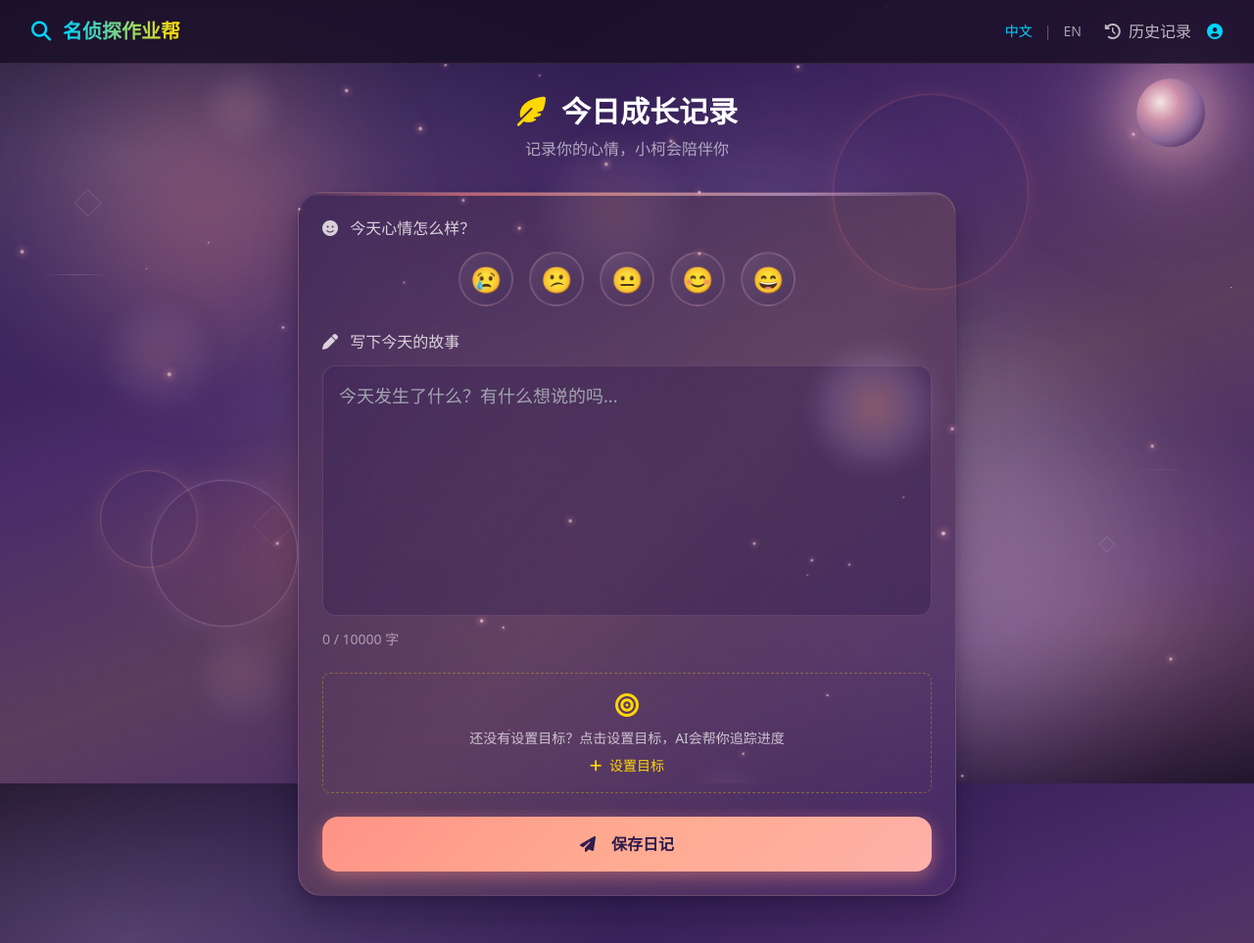
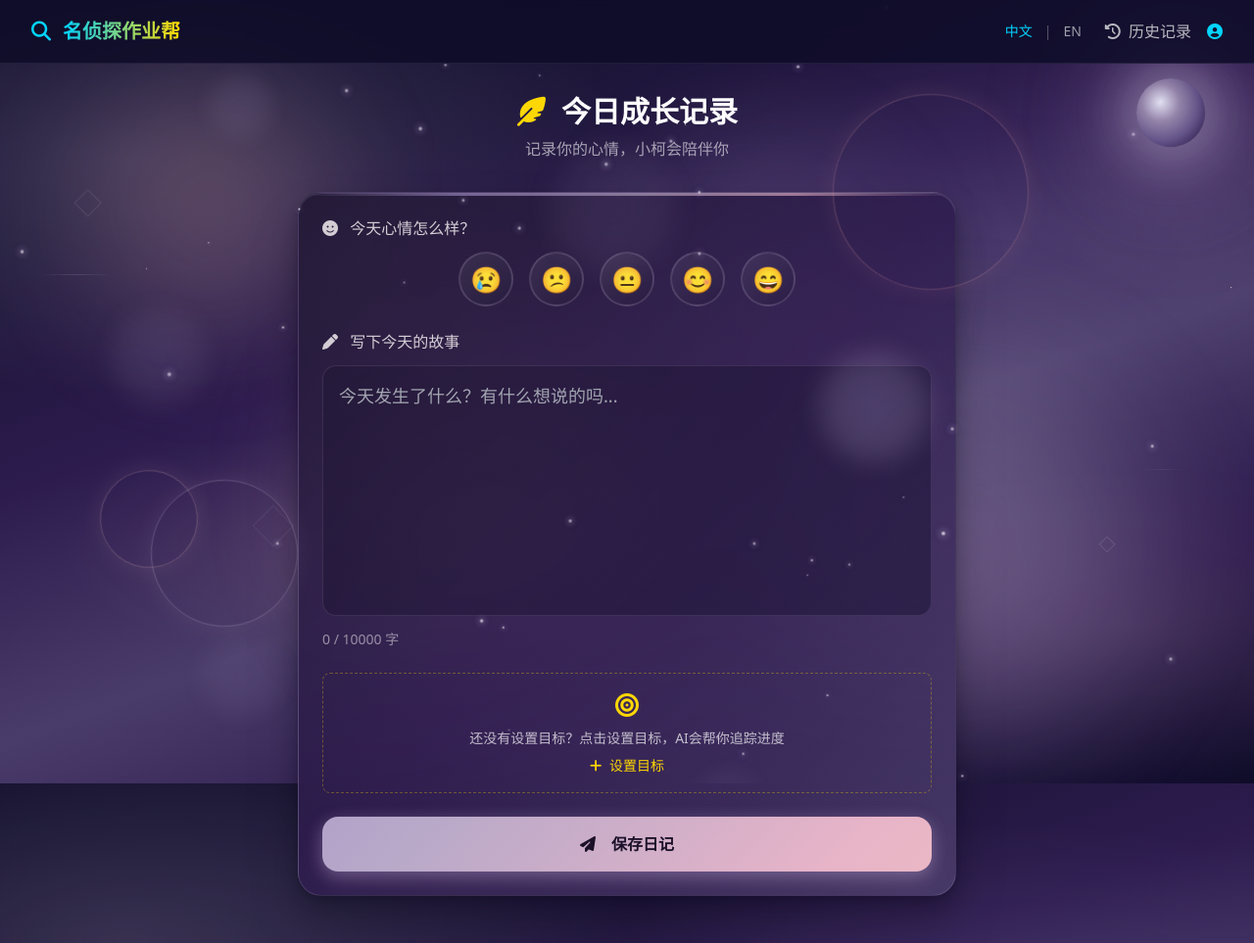
Before and after one commit to rfeng-0312/agent, a Flask app: page /diary in a window 1280 px wide. Shown: the whole page at 98% size. Run offline with Flask 3, Linux system fonts and the light colour scheme; the visitor is signed in with stand-in values (Sample User, id 1); data that the repository does not hold is empty; some libraries are stand-ins or nearby versions.

Commit message:
Improve diary page CSS colors with blue-purple warm blend
- Update CSS variables to blue-purple warm tone fusion
- Adjust background gradient to match main site (#0f0c29)
- Modify button styles with periwinkle to rose gradient
- Update card styles with lavender borders and shadows
- Adjust input focus styles with blue-purple glow
- Update halo effects, particles, and decorations
- Modify moon orb to blue-purple color scheme
- Update all animations to match new color palette

🤖 Generated with [Claude Code](https://claude.com/claude-code)

Co-Authored-By: Claude Opus 4.5 <noreply@anthropic.com>

```diff
--- a/frontend/static/css/diary-pages.css
+++ b/frontend/static/css/diary-pages.css
@@ -862,42 +862,47 @@
    温暖色系：珊瑚/蜜桃/腮红/薰衣草
    ============================================ */
 
-/* ========== 14. 梦幻主题 - CSS变量 ========== */
+/* ========== 14. 梦幻主题 - CSS变量 (蓝紫暖调融合版) ========== */
 :root {
-    /* 温暖梦幻色系 */
-    --dp-dream-coral: #FF7B7B;
-    --dp-dream-peach: #FFAB91;
-    --dp-dream-blush: #FFB6C1;
-    --dp-dream-lavender: #D8B4E2;
-    --dp-dream-lilac: #E8DAEF;
-    --dp-dream-sky: #87CEEB;
-
-    /* 背景深色 */
-    --dp-dream-purple-dark: #2D1B4E;
-    --dp-dream-purple-mid: #4A2C6A;
-    --dp-dream-rose-dark: #5C3D5E;
-    --dp-dream-bg-base: #1a1028;
-
-    /* 梦幻阴影 */
-    --dp-dream-glow-coral: 0 0 20px rgba(255, 123, 123, 0.3);
-    --dp-dream-glow-lavender: 0 0 20px rgba(216, 180, 226, 0.3);
-    --dp-dream-glow-blush: 0 0 20px rgba(255, 182, 193, 0.3);
-}
-
-/* ========== 15. 梦幻主题 - 渐变背景 ========== */
+    /* 蓝紫暖调融合色系 */
+    --dp-dream-coral: #E8A0A0;       /* 降低饱和度的珊瑚 */
+    --dp-dream-peach: #F0C4B8;       /* 更柔和的蜜桃 */
+    --dp-dream-blush: #E8B4C8;       /* 偏紫的玫瑰粉 */
+    --dp-dream-lavender: #B8A9C9;    /* 偏蓝的薰衣草 */
+    --dp-dream-lilac: #C8B8D8;       /* 更蓝的淡紫 */
+    --dp-dream-sky: #9D8EC9;         /* 长春花蓝紫替代天蓝 */
+
+    /* 背景深色 - 与主站统一 */
+    --dp-dream-purple-dark: #0f0c29; /* 与主站一致 */
+    --dp-dream-purple-mid: #2D1B4E;
+    --dp-dream-rose-dark: #4A3C6A;   /* 更偏蓝紫 */
+    --dp-dream-bg-base: #0f0c29;     /* 与主站一致 */
+
+    /* 梦幻阴影 - 蓝紫暖调融合 */
+    --dp-dream-glow-coral: 0 0 20px rgba(232, 160, 160, 0.3);
+    --dp-dream-glow-lavender: 0 0 20px rgba(184, 169, 201, 0.3);
+    --dp-dream-glow-blush: 0 0 20px rgba(232, 180, 200, 0.3);
+}
+
+/* ========== 15. 梦幻主题 - 渐变背景 (蓝紫暖调融合版) ========== */
 .dp-dream-bg-twilight {
     background:
-        radial-gradient(ellipse 80% 60% at 10% 20%, rgba(216, 180, 226, 0.25) 0%, transparent 50%),
-        radial-gradient(ellipse 70% 50% at 90% 80%, rgba(255, 171, 145, 0.2) 0%, transparent 50%),
-        radial-gradient(ellipse 60% 40% at 50% 50%, rgba(135, 206, 235, 0.12) 0%, transparent 60%),
-        radial-gradient(ellipse 50% 30% at 30% 70%, rgba(255, 123, 123, 0.15) 0%, transparent 50%),
+        /* 蓝紫光晕 - 增加 */
+        radial-gradient(ellipse 70% 50% at 80% 30%, rgba(157, 142, 201, 0.15) 0%, transparent 50%),
+        /* 薰衣草光晕 */
+        radial-gradient(ellipse 80% 60% at 10% 20%, rgba(184, 169, 201, 0.2) 0%, transparent 50%),
+        /* 玫瑰光晕 - 降低强度 */
+        radial-gradient(ellipse 60% 40% at 90% 80%, rgba(232, 180, 200, 0.12) 0%, transparent 50%),
+        /* 柔和珊瑚光晕 */
+        radial-gradient(ellipse 50% 30% at 30% 70%, rgba(232, 160, 160, 0.1) 0%, transparent 50%),
+        /* 基础渐变 - 与主站统一 */
         linear-gradient(160deg,
-            #1a1028 0%,
-            #2D1B4E 20%,
-            #4A2C6A 40%,
-            #5C3D5E 60%,
-            #4A2C6A 80%,
-            #1a1028 100%);
+            #0f0c29 0%,
+            #1a1535 20%,
+            #2D1B4E 40%,
+            #4A3C6A 60%,
+            #2D1B4E 80%,
+            #0f0c29 100%);
     background-attachment: fixed;
     min-height: 100vh;
 }
@@ -911,28 +916,28 @@
     overflow: hidden;
 }
 
-/* 萤火虫粒子 */
+/* 萤火虫粒子 (蓝紫暖调融合) */
 .dp-dream-particle {
     position: absolute;
     border-radius: 50%;
     background: radial-gradient(circle,
         rgba(255, 255, 255, 0.9) 0%,
-        rgba(255, 182, 193, 0.6) 40%,
+        rgba(184, 169, 201, 0.6) 40%,
         transparent 70%);
     box-shadow:
-        0 0 6px rgba(255, 182, 193, 0.5),
-        0 0 12px rgba(216, 180, 226, 0.3);
+        0 0 6px rgba(184, 169, 201, 0.5),
+        0 0 12px rgba(157, 142, 201, 0.3);
     animation: dp-firefly-float var(--duration, 8s) ease-in-out infinite;
     animation-delay: var(--delay, 0s);
 }
 
-/* 大型光球 */
+/* 大型光球 (蓝紫暖调融合) */
 .dp-dream-orb {
     position: absolute;
     border-radius: 50%;
     background: radial-gradient(circle,
-        rgba(255, 171, 145, 0.35) 0%,
-        rgba(216, 180, 226, 0.2) 40%,
+        rgba(157, 142, 201, 0.3) 0%,
+        rgba(184, 169, 201, 0.2) 40%,
         transparent 70%);
     filter: blur(8px);
     animation: dp-orb-drift var(--duration, 15s) ease-in-out infinite;
@@ -958,29 +963,29 @@
 
 .dp-dream-halo.coral {
     background: radial-gradient(circle,
-        rgba(255, 123, 123, 0.5) 0%,
-        rgba(255, 171, 145, 0.3) 50%,
+        rgba(232, 160, 160, 0.4) 0%,      /* 柔和珊瑚 */
+        rgba(232, 180, 200, 0.25) 50%,    /* 玫瑰 */
         transparent 70%);
 }
 
 .dp-dream-halo.lavender {
     background: radial-gradient(circle,
-        rgba(216, 180, 226, 0.45) 0%,
-        rgba(232, 218, 239, 0.25) 50%,
+        rgba(184, 169, 201, 0.45) 0%,     /* 薰衣草 */
+        rgba(200, 184, 216, 0.25) 50%,   /* 淡紫 */
         transparent 70%);
 }
 
 .dp-dream-halo.peach {
     background: radial-gradient(circle,
-        rgba(255, 171, 145, 0.45) 0%,
-        rgba(255, 182, 193, 0.25) 50%,
+        rgba(240, 196, 184, 0.4) 0%,      /* 柔和蜜桃 */
+        rgba(232, 180, 200, 0.22) 50%,   /* 玫瑰 */
         transparent 70%);
 }
 
 .dp-dream-halo.sky {
     background: radial-gradient(circle,
-        rgba(135, 206, 235, 0.35) 0%,
-        rgba(216, 180, 226, 0.2) 50%,
+        rgba(157, 142, 201, 0.4) 0%,      /* 长春花蓝紫 */
+        rgba(184, 169, 201, 0.22) 50%,   /* 薰衣草 */
         transparent 70%);
 }
 
@@ -993,35 +998,35 @@
     overflow: hidden;
 }
 
-/* 旋转圆环 */
+/* 旋转圆环 (蓝紫暖调融合) */
 .dp-dream-ring {
     position: absolute;
-    border: 1px solid rgba(255, 182, 193, 0.3);
+    border: 1px solid rgba(184, 169, 201, 0.3);
     border-radius: 50%;
     animation: dp-ring-rotate var(--duration, 30s) linear infinite;
 }
 
 .dp-dream-ring.coral {
-    border-color: rgba(255, 123, 123, 0.25);
-    box-shadow: 0 0 20px rgba(255, 123, 123, 0.1);
+    border-color: rgba(232, 160, 160, 0.25);
+    box-shadow: 0 0 20px rgba(232, 160, 160, 0.1);
 }
 
 .dp-dream-ring.lavender {
-    border-color: rgba(216, 180, 226, 0.3);
-    box-shadow: 0 0 20px rgba(216, 180, 226, 0.1);
+    border-color: rgba(184, 169, 201, 0.3);
+    box-shadow: 0 0 20px rgba(184, 169, 201, 0.1);
 }
 
 .dp-dream-ring.peach {
-    border-color: rgba(255, 171, 145, 0.25);
-    box-shadow: 0 0 20px rgba(255, 171, 145, 0.1);
-}
-
-/* 浮动菱形 */
+    border-color: rgba(240, 196, 184, 0.25);
+    box-shadow: 0 0 20px rgba(240, 196, 184, 0.1);
+}
+
+/* 浮动菱形 (蓝紫暖调融合) */
 .dp-dream-diamond {
     position: absolute;
     width: 20px;
     height: 20px;
-    border: 1px solid rgba(255, 182, 193, 0.3);
+    border: 1px solid rgba(184, 169, 201, 0.3);
     transform: rotate(45deg);
     animation: dp-diamond-float 8s ease-in-out infinite;
     animation-delay: var(--delay, 0s);
@@ -1030,47 +1035,47 @@
 .dp-dream-diamond.small {
     width: 12px;
     height: 12px;
-    border-color: rgba(216, 180, 226, 0.25);
+    border-color: rgba(200, 184, 216, 0.25);
 }
 
 .dp-dream-diamond.large {
     width: 30px;
     height: 30px;
-    border-color: rgba(255, 123, 123, 0.2);
-}
-
-/* 流光线条 */
+    border-color: rgba(157, 142, 201, 0.2);
+}
+
+/* 流光线条 (蓝紫暖调融合) */
 .dp-dream-line {
     position: absolute;
     height: 1px;
     background: linear-gradient(90deg,
         transparent 0%,
-        rgba(255, 182, 193, 0.4) 50%,
+        rgba(184, 169, 201, 0.4) 50%,
         transparent 100%);
     animation: dp-line-shimmer 4s ease-in-out infinite;
     animation-delay: var(--delay, 0s);
 }
 
-/* 漂浮圆点 */
+/* 漂浮圆点 (蓝紫暖调融合) */
 .dp-dream-dot {
     position: absolute;
     width: 4px;
     height: 4px;
-    background: rgba(255, 182, 193, 0.6);
+    background: rgba(184, 169, 201, 0.6);
     border-radius: 50%;
     animation: dp-dot-pulse 3s ease-in-out infinite;
     animation-delay: var(--delay, 0s);
 }
 
-/* ========== 19. 梦幻主题 - 立体浮动卡片 ========== */
+/* ========== 19. 梦幻主题 - 立体浮动卡片 (蓝紫暖调融合版) ========== */
 .dp-dream-card {
     background: linear-gradient(135deg,
-        rgba(45, 27, 78, 0.85) 0%,
-        rgba(92, 61, 94, 0.9) 50%,
-        rgba(74, 44, 106, 0.85) 100%);
+        rgba(15, 12, 41, 0.9) 0%,     /* 与主站一致的深紫 */
+        rgba(45, 27, 78, 0.85) 50%,
+        rgba(74, 60, 106, 0.9) 100%);
     backdrop-filter: blur(25px);
     -webkit-backdrop-filter: blur(25px);
-    border: 1px solid rgba(255, 182, 193, 0.2);
+    border: 1px solid rgba(184, 169, 201, 0.2);  /* 薰衣草边框 */
     border-radius: 24px;
     position: relative;
     overflow: hidden;
@@ -1079,9 +1084,9 @@
     /* 多层阴影实现立体感 */
     box-shadow:
         0 4px 6px rgba(0, 0, 0, 0.1),
-        0 10px 20px rgba(45, 27, 78, 0.2),
+        0 10px 20px rgba(15, 12, 41, 0.2),
         0 20px 40px rgba(0, 0, 0, 0.15),
-        0 30px 60px rgba(45, 27, 78, 0.1),
+        0 30px 60px rgba(15, 12, 41, 0.1),
         inset 0 1px 0 rgba(255, 255, 255, 0.1);
 
     animation: dp-card-breathe 6s ease-in-out infinite;
@@ -1097,9 +1102,9 @@
     height: 3px;
     background: linear-gradient(90deg,
         transparent,
-        var(--dp-dream-coral),
-        var(--dp-dream-peach),
-        var(--dp-dream-lavender),
+        var(--dp-dream-sky),       /* 长春花蓝紫 */
+        var(--dp-dream-lavender),  /* 薰衣草紫 */
+        var(--dp-dream-blush),     /* 玫瑰粉 */
         transparent);
     opacity: 0.6;
     transition: opacity 0.3s ease;
@@ -1193,11 +1198,12 @@
     gap: 0.5rem;
     padding: 1rem 2rem;
     background: linear-gradient(135deg,
-        var(--dp-dream-coral),
-        var(--dp-dream-peach),
-        var(--dp-dream-blush));
+        #9D8EC9,      /* 长春花蓝紫 */
+        #B8A9C9,      /* 薰衣草紫 */
+        #E8B4C8,      /* 玫瑰粉 */
+        #F0C4B8);     /* 柔和蜜桃 */
     background-size: 200% 200%;
-    color: var(--dp-dream-purple-dark);
+    color: #1a1028;
     font-weight: 700;
     font-size: 1rem;
     border-radius: 16px;
@@ -1207,17 +1213,17 @@
     position: relative;
     overflow: hidden;
     box-shadow:
-        0 4px 15px rgba(255, 123, 123, 0.35),
-        0 8px 25px rgba(255, 171, 145, 0.2);
+        0 4px 15px rgba(157, 142, 201, 0.35),
+        0 8px 25px rgba(232, 180, 200, 0.2);
     animation: dp-btn-gradient 4s ease infinite;
 }
 
 .dp-dream-btn-primary:hover {
     transform: translateY(-3px) scale(1.02);
     box-shadow:
-        0 6px 20px rgba(255, 123, 123, 0.45),
-        0 12px 35px rgba(255, 171, 145, 0.3),
-        0 0 30px rgba(255, 182, 193, 0.2);
+        0 6px 20px rgba(157, 142, 201, 0.45),
+        0 12px 35px rgba(232, 180, 200, 0.3),
+        0 0 30px rgba(184, 169, 201, 0.2);
 }
 
 .dp-dream-btn-primary:active {
@@ -1250,38 +1256,38 @@
     left: 100%;
 }
 
-/* 次要按钮 - 梦幻版 */
+/* 次要按钮 - 梦幻版 (蓝紫暖调融合) */
 .dp-dream-btn-secondary {
     display: inline-flex;
     align-items: center;
     justify-content: center;
     gap: 0.5rem;
     padding: 0.875rem 1.5rem;
-    background: rgba(255, 182, 193, 0.1);
-    color: var(--dp-dream-blush);
+    background: rgba(184, 169, 201, 0.1);
+    color: var(--dp-dream-lavender);
     font-weight: 600;
     border-radius: 12px;
-    border: 1px solid rgba(255, 182, 193, 0.3);
+    border: 1px solid rgba(184, 169, 201, 0.3);
     cursor: pointer;
     transition: all 0.3s ease;
 }
 
 .dp-dream-btn-secondary:hover {
-    background: rgba(255, 182, 193, 0.2);
-    border-color: var(--dp-dream-coral);
-    color: var(--dp-dream-coral);
-    box-shadow: 0 0 20px rgba(255, 123, 123, 0.2);
-}
-
-/* ========== 21. 梦幻主题 - 心情按钮 ========== */
+    background: rgba(184, 169, 201, 0.2);
+    border-color: var(--dp-dream-sky);
+    color: var(--dp-dream-sky);
+    box-shadow: 0 0 20px rgba(157, 142, 201, 0.2);
+}
+
+/* ========== 21. 梦幻主题 - 心情按钮 (蓝紫暖调融合版) ========== */
 .dp-dream-mood-btn {
     width: 56px;
     height: 56px;
     border-radius: 50%;
     background: linear-gradient(145deg,
         rgba(255, 255, 255, 0.08),
-        rgba(45, 27, 78, 0.3));
-    border: 2px solid rgba(255, 182, 193, 0.2);
+        rgba(15, 12, 41, 0.3));
+    border: 2px solid rgba(184, 169, 201, 0.2);
     cursor: pointer;
     transition: all 0.3s ease;
     font-size: 26px;
@@ -1347,18 +1353,18 @@
 
 .dp-dream-input:focus {
     outline: none;
-    border-color: rgba(255, 123, 123, 0.5);
+    border-color: rgba(157, 142, 201, 0.5);  /* 长春花蓝紫 */
     box-shadow:
-        0 0 0 3px rgba(255, 123, 123, 0.1),
-        0 0 20px rgba(255, 182, 193, 0.15);
-    background: rgba(45, 27, 78, 0.5);
+        0 0 0 3px rgba(157, 142, 201, 0.1),
+        0 0 20px rgba(184, 169, 201, 0.15);
+    background: rgba(15, 12, 41, 0.5);
 }
 
 .dp-dream-textarea {
     width: 100%;
     padding: 1rem 1.25rem;
-    background: rgba(45, 27, 78, 0.4);
-    border: 1px solid rgba(255, 182, 193, 0.15);
+    background: rgba(15, 12, 41, 0.4);
+    border: 1px solid rgba(184, 169, 201, 0.15);
     border-radius: 14px;
     color: white;
     font-size: 1rem;
@@ -1369,14 +1375,14 @@
 
 .dp-dream-textarea:focus {
     outline: none;
-    border-color: rgba(255, 123, 123, 0.5);
+    border-color: rgba(157, 142, 201, 0.5);  /* 长春花蓝紫 */
     box-shadow:
-        0 0 0 3px rgba(255, 123, 123, 0.1),
-        0 0 20px rgba(255, 182, 193, 0.15);
-    background: rgba(45, 27, 78, 0.5);
-}
-
-/* ========== 23. 梦幻主题 - 月亮光球 ========== */
+        0 0 0 3px rgba(157, 142, 201, 0.1),
+        0 0 20px rgba(184, 169, 201, 0.15);
+    background: rgba(15, 12, 41, 0.5);
+}
+
+/* ========== 23. 梦幻主题 - 月亮光球 (蓝紫暖调融合版) ========== */
 .dp-dream-moon-orb {
     position: fixed;
     top: 80px;
@@ -1384,38 +1390,38 @@
     width: 70px;
     height: 70px;
     background: radial-gradient(circle at 35% 35%,
-        rgba(255, 245, 238, 0.95) 0%,
-        rgba(255, 182, 193, 0.7) 30%,
-        rgba(216, 180, 226, 0.4) 60%,
+        rgba(240, 240, 255, 0.95) 0%,       /* 更白 */
+        rgba(184, 169, 201, 0.7) 30%,       /* 薰衣草 */
+        rgba(157, 142, 201, 0.4) 60%,       /* 长春花蓝紫 */
         transparent 80%);
     border-radius: 50%;
     box-shadow:
-        0 0 40px 20px rgba(255, 182, 193, 0.3),
-        0 0 80px 40px rgba(216, 180, 226, 0.2),
-        0 0 120px 60px rgba(255, 171, 145, 0.1);
+        0 0 40px 20px rgba(184, 169, 201, 0.3),
+        0 0 80px 40px rgba(157, 142, 201, 0.2),
+        0 0 120px 60px rgba(232, 180, 200, 0.1);
     z-index: 2;
     pointer-events: none;
     animation: dp-dream-moon-pulse 6s ease-in-out infinite;
 }
 
-/* 月亮光晕 */
+/* 月亮光晕 (蓝紫暖调融合) */
 .dp-dream-moon-orb::before {
     content: '';
     position: absolute;
     inset: -20px;
     border-radius: 50%;
     background: radial-gradient(circle,
-        rgba(255, 182, 193, 0.15) 0%,
+        rgba(184, 169, 201, 0.15) 0%,
         transparent 70%);
     animation: dp-moon-halo-breathe 4s ease-in-out infinite;
 }
 
-/* 梦幻导航栏 */
+/* 梦幻导航栏 (蓝紫暖调融合) */
 .dp-dream-nav {
-    background: rgba(26, 16, 40, 0.85);
+    background: rgba(15, 12, 41, 0.85);
     backdrop-filter: blur(20px);
     -webkit-backdrop-filter: blur(20px);
-    border-bottom: 1px solid rgba(255, 182, 193, 0.1);
+    border-bottom: 1px solid rgba(184, 169, 201, 0.1);
 }
 
 /* 梦幻打字指示器 */
@@ -1614,17 +1620,17 @@
     }
 }
 
-/* AI头像发光 */
+/* AI头像发光 (蓝紫暖调融合) */
 @keyframes dp-avatar-glow {
     0%, 100% {
         box-shadow:
-            0 0 15px rgba(255, 123, 123, 0.3),
-            0 0 30px rgba(216, 180, 226, 0.2);
+            0 0 15px rgba(157, 142, 201, 0.3),
+            0 0 30px rgba(184, 169, 201, 0.2);
     }
     50% {
         box-shadow:
-            0 0 20px rgba(255, 123, 123, 0.4),
-            0 0 40px rgba(216, 180, 226, 0.3);
+            0 0 20px rgba(157, 142, 201, 0.4),
+            0 0 40px rgba(184, 169, 201, 0.3);
     }
 }
 
```
Also changed, not shown: other parts of frontend/static/css/diary-pages.css (+57 -57 lines).
